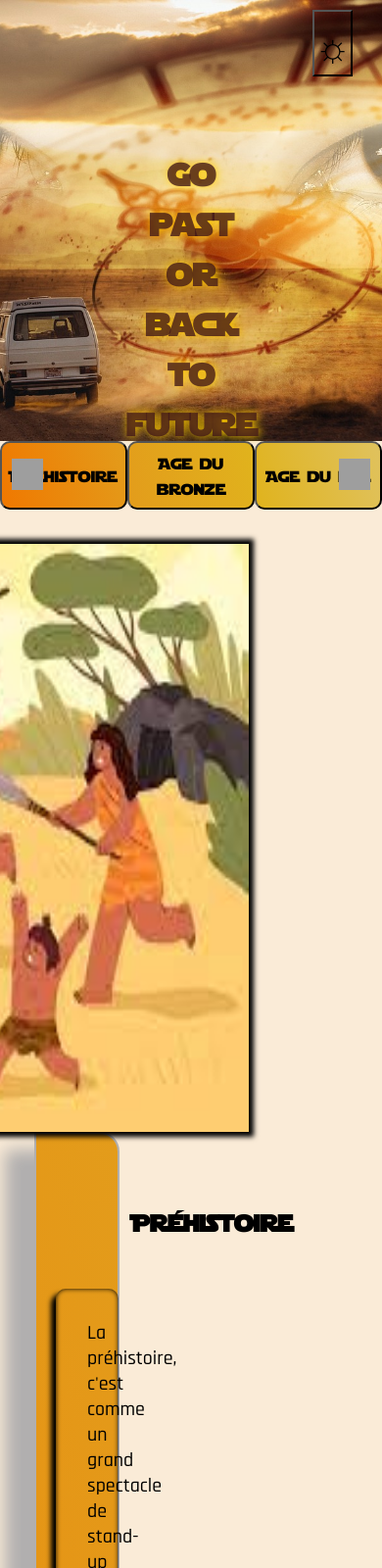
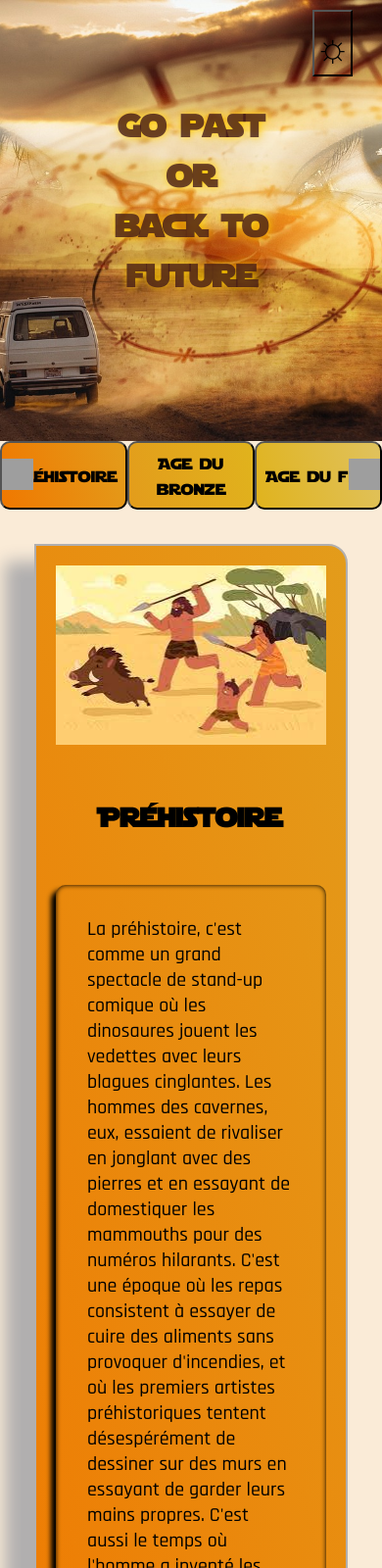
Before and after one commit to Moonlow31/Projet-Chrono, a plain HTML site: page index.html in a window 390 px wide. Shown: the top 1600 px of the page at 98% size. Drawn offline with Linux system fonts and the light colour scheme; grey boxes are pictures that could not be loaded.

Commit message:
presque final version

```diff
--- a/index.html
+++ b/index.html
@@ -40,12 +40,13 @@
             <button id="moderne">Epoque moderne</button>
           </div>
           <div class="slide">
-            <button id="Futur">Futur</button>
+            <button id="Futur">Future</button>
           </div>
         </div>
       </div>
     </div>
-     <section class="frises">
+
+    <section class="frises">
       <div class="timeline">
         <ul class="chronoLines">
         </ul>
@@ -53,9 +54,7 @@
     </section>
     <section class="cards">
     </section>
-
   </main>
-
   <footer>
     <p> 	&#xA9;  2024 Wilders ( Dragon Crew). All rights reserved.</p>
   </footer>
--- a/main.js
+++ b/main.js
@@ -152,9 +152,9 @@ function frise(img, title, desc, startcolor, endcolor) {
     const newLine = `<img src=${img} class ="friseImage" alt=${title}>
     <li style="background: linear-gradient(73deg,${startcolor},${endcolor});>
         <article class="timeline-content">
+            <img src=${img} class ="friseImage2" alt=${title}>
             <h2>${title}</h2>
             <p>${desc}</p>
-
         </article>
     </li>
     `
@@ -214,7 +214,6 @@ const arrayLines = [
     startcolor:"rgba(223,230,37,1) 0%",
     endcolor:"  rgba(241,242,0,1) 100%"},
     //line7 l'homme 2.0
-
     {src:"./assets/imagefrise/hommedufutur.jpg",
     title:"Le Futur",
     desc:"Dans le futur, les voitures volantes seront monnaie courante, mais le code de la route restera un mystère pour la plupart des conducteurs. Les robots domestiques feront tout, sauf comprendre les instructions simples comme ramasse tes chaussettes. Les hologrammes remplaceront les conférences ennuyeuses, mais il y aura toujours quelqu'un pour poser des questions stupides à l'IA. Les voyages dans le temps seront possibles, mais les gens iront juste pour récupérer des recettes de pizza vintage. Les extraterrestres finiront par nous rendre visite, mais juste pour demander des conseils sur la façon de gérer leur propre planète en désordre. En résumé, le futur sera un mélange hilarant de technologie de pointe, de malentendus intergalactiques et de pizza froide dans l'espace.",
@@ -224,3 +223,16 @@ const arrayLines = [
 arrayLines.forEach(lineInfo => {
         lines.innerHTML += frise(lineInfo.src, lineInfo.title, lineInfo.desc, lineInfo.startcolor,lineInfo.endcolor);
     });
+
+
+
+
+
+    const html = document.getElementsByTagName(`html`)[0];
+const themeSwitch = document.getElementById(`themeLogo`);
+
+
+
+themeSwitch.addEventListener(`click`, () => {
+  html.classList.toggle(`nuit`);
+});
--- a/style.css
+++ b/style.css
@@ -247,7 +247,7 @@ text-align: center;
   height: 600px;
   box-shadow: 0px 0px 5px 5px #000000, inset 4px 4px 15px 0px #000000, 5px 5px 15px 5px rgba(0,0,0,0);
 }
-
+.friseImage2{display: none;}
 .timeline :nth-child(odd) .friseImage{
   float: right;
   clear: left;
@@ -312,4 +312,90 @@ footer {
   text-align: center;
   overflow:hidden;
 
+}@media screen and (max-width: 480px) {
+
+  header h1 {
+    padding: 100px;
+  }
+
+  /*carrousel*/
+  #next {
+    width: 2rem;
+    height: 2rem;
+    top: 18px;
+    right: 2px;
+    background-image: url(./assets/arrow/arrow\ right.png);
+  }
+
+  #prev {
+    width: 2rem;
+    height: 2rem;
+    top: 18px;
+    left: 2px;
+    background-image: url(./assets/arrow/arrow\ right.png);
+  }
+
+  /*cards*/
+  .cards {
+    top: 90px;
+    margin-right: 25px;
+    margin-top: 20px;
+    margin-bottom: 0.1px;
+    z-index: 0;
+  }
+
+  .card-container {
+    padding: 1rem;
+    width: 430px;
+    box-shadow: none;
+  }
+
+  .cards h2 {
+    text-align: center;
+    font-size: 1.4rem;
+    width: 50%;
+    margin-top: 40px;
+  }
+
+  .card-img {
+    width: 140px;
+    height: auto;
+    margin-left: 20px;
+    margin-bottom: 25px;
+  }
+
+  .description {
+    font-size: 98%;
+  }
+
+  /*Frise*/
+  .timeline {
+    width: 100%;
+  }
+
+  .friseImage {
+    width: 100%;
+    display: none;
+  }
+
+  .friseImage2 {
+    display: block;
+    width: 100%;
+    height: auto;
+  }
+
+
+
+  .timeline ul li {
+    width: 90%;
+    width: 90%;
+  }
+
+
+
+  .timeline h2 {
+    width: 100%;
+    padding-left: 0;
+    font-size: 1.7rem;
+  }
 }
```
Also changed, not shown: description_lignes_frise.txt (deleted).
